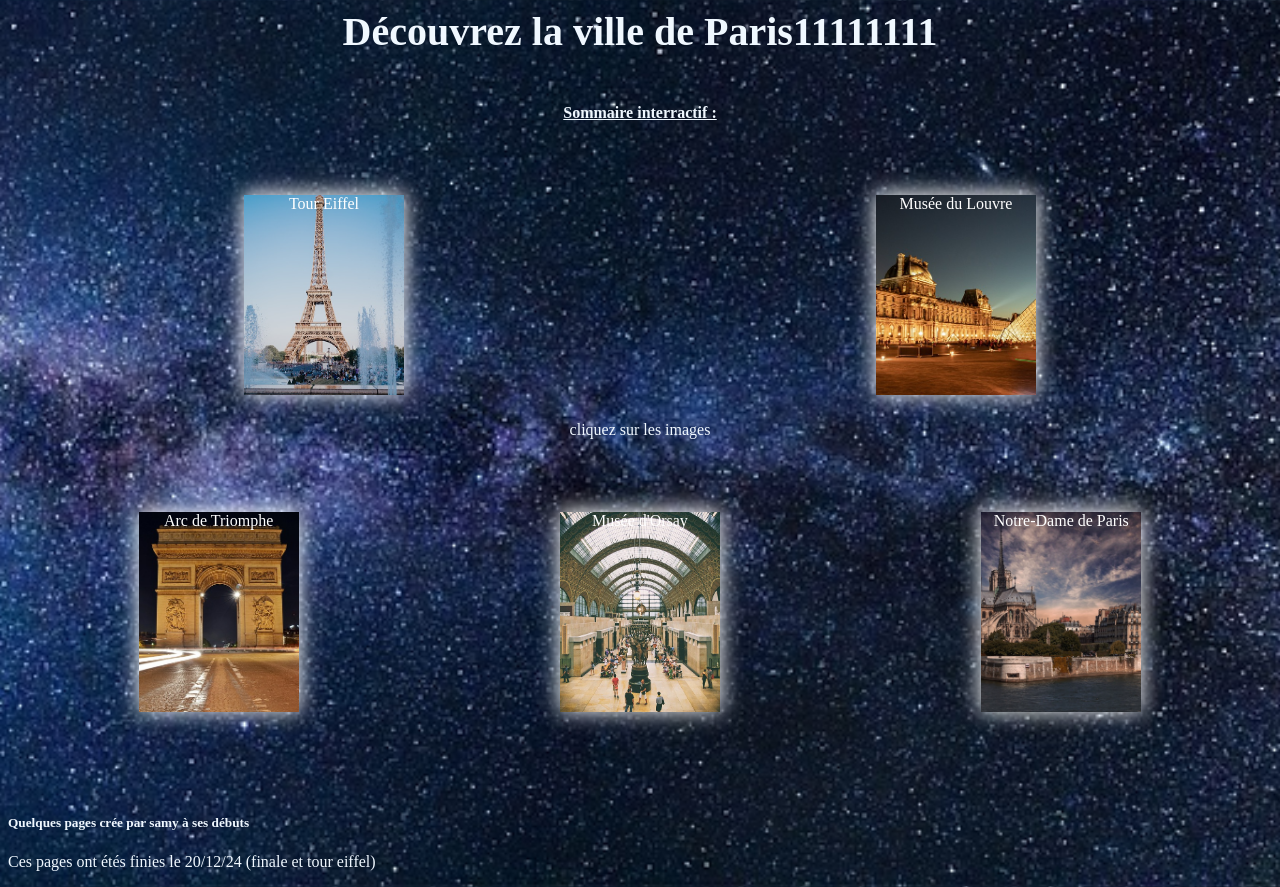
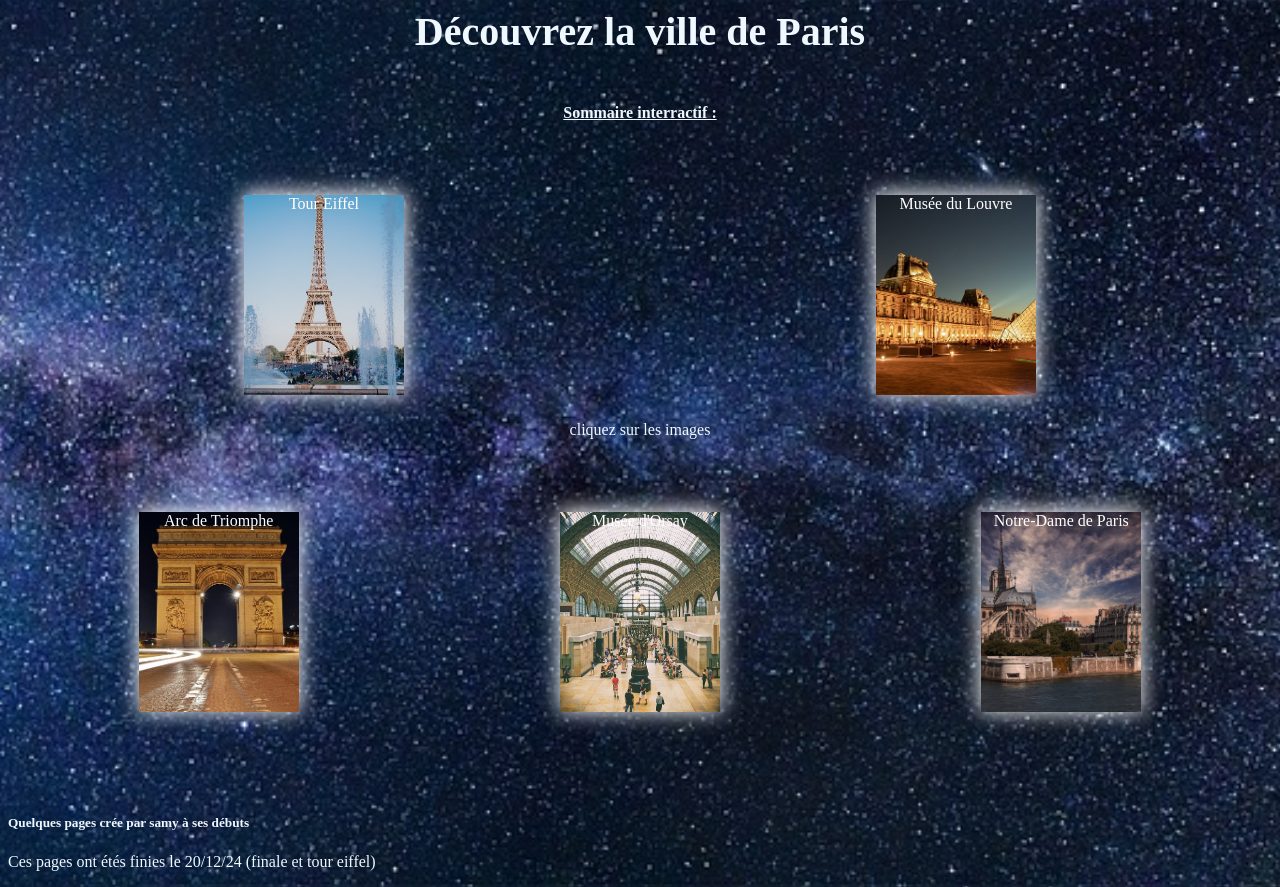
Before and after one commit to thesesa/1er-test, a plain HTML site: page pagefinale/index.html in a window 1280 px wide. Drawn offline with Linux system fonts and the light colour scheme.

Commit message:
je trouve pas pour le moment à revoir

```diff
--- a/pagefinale/index.html
+++ b/pagefinale/index.html
@@ -11,7 +11,7 @@
 
 <body>
     <header>
-        <h1>Découvrez la ville de Paris11111111</h1>
+        <h1>Découvrez la ville de Paris</h1>
     </header>
 
     <main>
```
